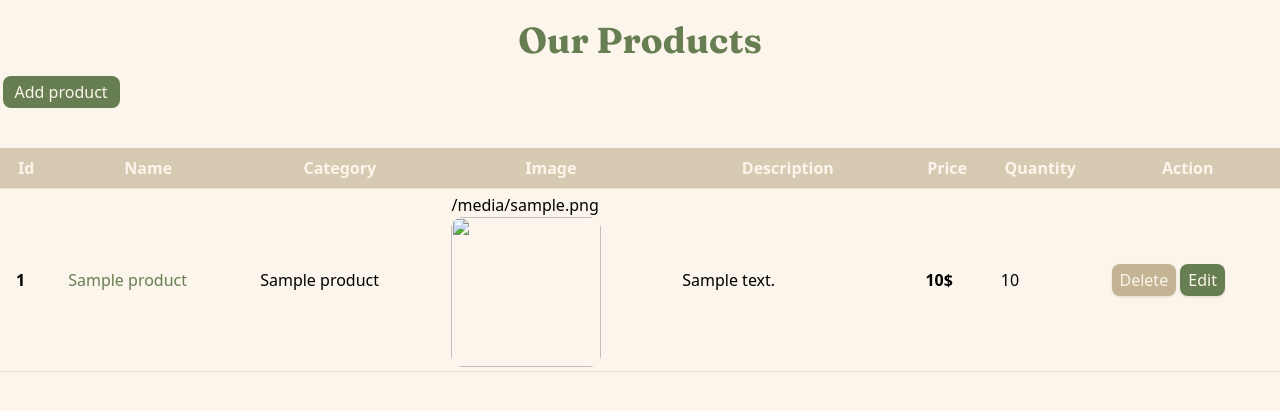
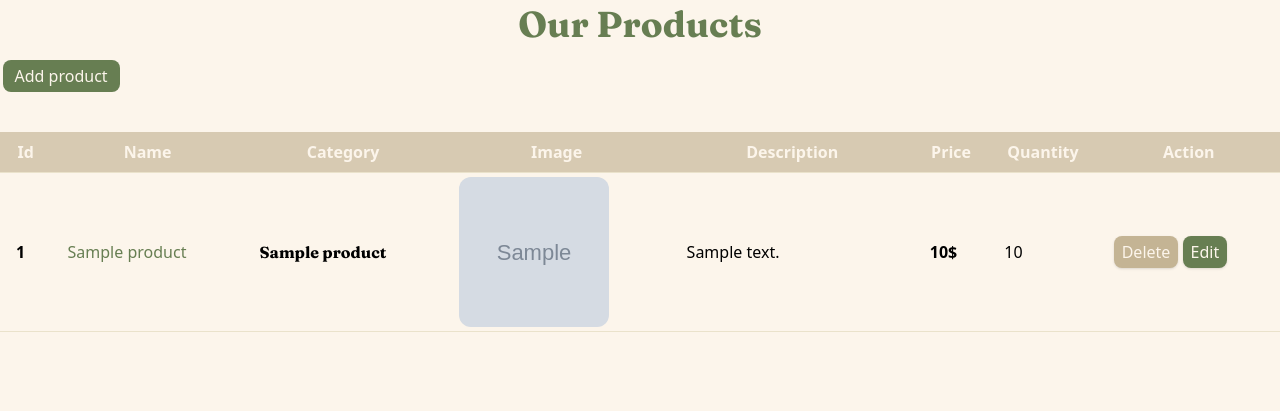
Before and after one commit to isimane/Comsetics-WebApplication, a Flask app: template templates/productstable.html in a window 1280 px wide. Shown: the top 411 px of the page. Run offline with Flask 3, Linux system fonts and the light colour scheme; the template is opened without the code that fills it: most values are stand-ins (such as "Sample title", 1, 10 or a date in 2020); grey boxes marked "Sample" are stand-in pictures; some libraries are stand-ins or nearby versions.

Commit message:
updated my db and my code

```diff
--- a/app.py
+++ b/app.py
@@ -9,8 +9,8 @@ app=Flask(__name__)
 
 
 @app.route("/")
+
 def home():
-  def home():
     with sqlite3.connect("db.db") as con:
         con.row_factory = sqlite3.Row
         cur = con.cursor()
@@ -18,7 +18,9 @@ def home():
             SELECT p.*, c.name AS category_name
             FROM products p
             JOIN categories c ON p.category_id = c.id
+
         """)
+
         data = cur.fetchall()
         return render_template("productstable.html", products=data)
 
--- a/templates/productstable.html
+++ b/templates/productstable.html
@@ -47,7 +47,7 @@
     </head>
     <body class="bg-light">
       {% block content %}
-    <h1 class="text-4xl font-bold mb-4 text-darkgreen font-fraun justify-center flex mt-5 ">Our Products</h1>
+    <h1 class="text-4xl font-bold mb-4 text-darkgreen font-fraun justify-center flex mt-1 ">Our Products</h1>
     <button class="bg-darkgreen px-3 py-1 text-light rounded-lg ml-[0.2%] hover:opacity-80 transition-opacity duration-300">Add product</button><br>
     <table class=" border-beige  mx-auto rounded-lg table-auto  w-full mb-4 border-separate border-spacing-0 mt-10">
         <thead class="rounded">
@@ -67,8 +67,8 @@
           <tr>
             <td class="border-b border-lightbeige  py-1 px-4 font-bold items-center">{{ product.id }}</td>
             <td class="border-b border-lightbeige  py-1 px-4  text-darkgreen w-[15%] items-center">{{ product.name }}</td>
-            <td class=" border-b border-lightbeige py-1 px-4 items-center">{{ product.category_name }}</td>
-            <td class="border-b border-lightbeige  py-1 px-4 items-center">{{ product.image }} <img src="" alt="" class="rounded-xl w-[150px] h-[150px] object-cover"></td>
+            <td class=" border-b border-lightbeige py-1 px-4 items-center font-bold font-fraun">{{ product.category_name }}</td>
+            <td class="border-b border-lightbeige  py-1 px-4 items-center">  <img src="{{ url_for('static', filename='products/' + product['image']) }}" alt="Product Image" class="rounded-xl w-[150px] h-[150px] object-cover"></td>
             <td class="border-b border-lightbeige  py-1 px-4 w-[19%] items-center">{{ product.description }}</td>
             <td class=" border-b border-lightbeige py-1 px-4  font-bold items-center">{{ product.price }}$</td>
             <td class=" border-b border-lightbeige  py-1 px-4 items-center" >{{ product.quantity }}</td>
```
Also changed, not shown: db.db.
